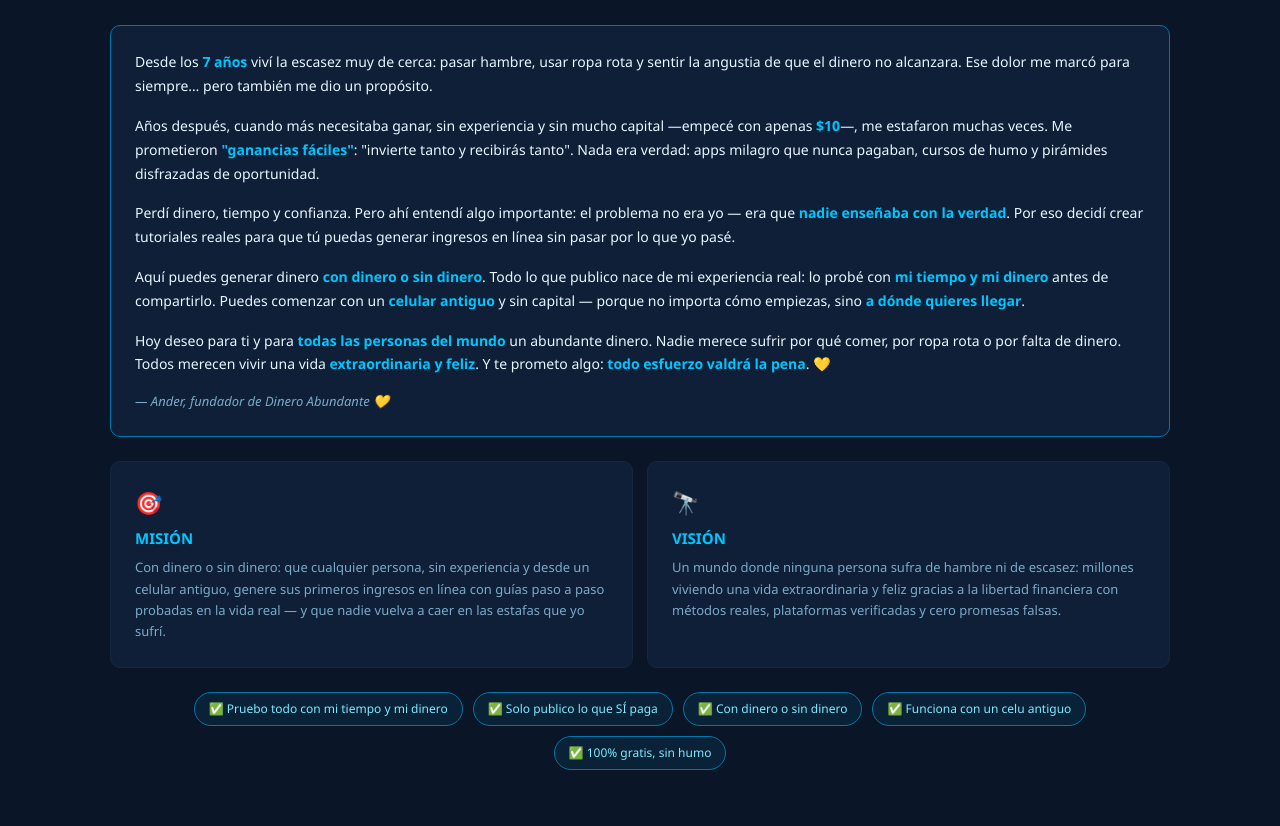
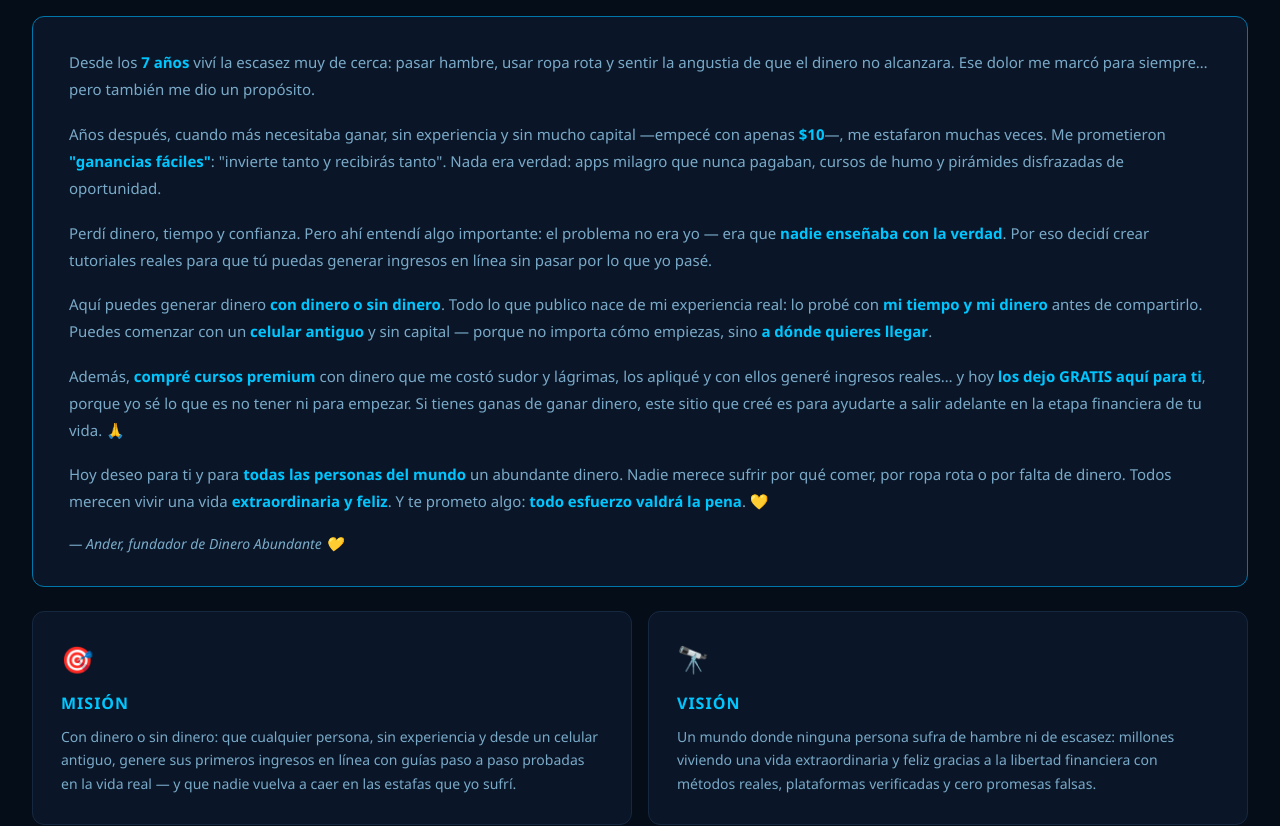
Before and after one commit to bladimirander99-beep/mi-web1, a Next.js app: page / in a window 1280 px wide. Shown: the part 1168-1994 px from the top of the page. Built offline with nearby package versions, Linux system fonts and the light colour scheme.

Commit message:
Historia cursos premium + boton Terabox verde neon

```diff
--- a/app/components/CursoRedes.tsx
+++ b/app/components/CursoRedes.tsx
@@ -19,7 +19,6 @@ export function CursoRedes() {
           De cero seguidores a ingresos reales. Elige tu plataforma, sigue la instrucción y mira el video.
         </p>
 
-        {/* PLATAFORMAS: nombre + ganancia + instrucción + video o curso Terabox */}
         <div>
           <span style={{ fontSize: 11, letterSpacing: "1.5px", color: "var(--gold-dark)", marginBottom: "0.75rem", display: "block" }}>
             PLATAFORMAS Y SU POTENCIAL — ELIGE LA TUYA Y MIRA EL VIDEO
@@ -35,7 +34,6 @@ export function CursoRedes() {
                   💡 {PLAT_TIPS[p.name]}
                 </p>
 
-                {/* Botón de video: SOLO si NO tiene curso Terabox */}
                 {!TERABOX_CURSOS[p.name] && (
                   <a
                     href={videoLink(p.name)}
@@ -48,16 +46,15 @@ export function CursoRedes() {
                   </a>
                 )}
 
-                {/* Botón Terabox: SOLO en TikTok, YouTube y Facebook */}
                 {TERABOX_CURSOS[p.name] && (
                   <a
                     href={TERABOX_CURSOS[p.name]}
                     target="_blank"
                     rel="noopener noreferrer"
                     onClick={() => trackEvent("curso_terabox", { event_category: "curso", event_label: p.name })}
-                    style={{ textAlign: "center", fontSize: 12, fontWeight: 700, color: "var(--dark)", background: "var(--green)", borderRadius: 8, padding: "10px 12px", textDecoration: "none", boxShadow: "0 4px 14px rgba(34,197,94,0.25)" }}
+                    style={{ textAlign: "center", fontSize: 12, fontWeight: 800, color: "#052e16", background: "linear-gradient(90deg, #00e676, #69f0ae)", borderRadius: 8, padding: "10px 12px", textDecoration: "none", boxShadow: "0 4px 18px rgba(0,230,118,0.45)" }}
                   >
-                    📂 CURSO GRATIS en Terabox — yo lo pagué por ti 💛
+                    📂 CURSO GRATIS en Terabox — yo lo pagué por ti 💚
                   </a>
                 )}
               </div>
--- a/app/components/MisionVision.tsx
+++ b/app/components/MisionVision.tsx
@@ -1,66 +1,77 @@
+const COMPROMISOS = [
+  "✅ Pruebo todo con mi tiempo y mi dinero",
+  "✅ Solo publico lo que SÍ paga",
+  "✅ Con dinero o sin dinero",
+  "✅ Funciona con un celu antiguo",
+  "✅ 100% gratis, sin humo",
+];
+
 export function MisionVision() {
   return (
-    <section
-      id="historia"
-      aria-labelledby="historia-title"
-      style={{ padding: "4rem 2rem", background: "var(--dark2)", borderTop: "0.5px solid var(--dark4)", borderBottom: "0.5px solid var(--dark4)" }}
-    >
-      <div style={{ maxWidth: 1060, margin: "0 auto" }}>
+    <section style={{ padding: "3.5rem 2rem" }}>
+      <div style={{ maxWidth: 1400, margin: "0 auto" }}>
         <span style={{ fontSize: 11, letterSpacing: 2, color: "var(--gold)", display: "block", marginBottom: "0.4rem" }}>
           NUESTRA HISTORIA
         </span>
-        <h2 id="historia-title" style={{ fontSize: 26, fontWeight: 600, marginBottom: "1.5rem" }}>
+        <h2 style={{ fontSize: 26, fontWeight: 600, marginBottom: "1.5rem" }}>
           Por qué existe Dinero Abundante
         </h2>
 
-        {/* Historia personal */}
-        <div style={{ background: "var(--dark3)", border: "1px solid var(--gold-dark)", borderRadius: 10, padding: "1.5rem", marginBottom: "1.5rem" }}>
-          <p style={{ margin: "0 0 1rem", fontSize: 14, lineHeight: 1.7, color: "var(--text)" }}>
+        {/* Historia */}
+        <div style={{ background: "var(--dark2)", border: "0.5px solid var(--gold-dark)", borderRadius: 12, padding: "2rem 2.25rem", marginBottom: "1.5rem" }}>
+          <p style={{ marginBottom: "1.1rem", lineHeight: 1.8, fontSize: 15, color: "var(--text-muted)" }}>
             Desde los <strong style={{ color: "var(--gold)" }}>7 años</strong> viví la escasez muy de cerca: pasar hambre, usar ropa rota y sentir la angustia de que el dinero no alcanzara. Ese dolor me marcó para siempre… pero también me dio un propósito.
           </p>
-          <p style={{ margin: "0 0 1rem", fontSize: 14, lineHeight: 1.7, color: "var(--text)" }}>
+          <p style={{ marginBottom: "1.1rem", lineHeight: 1.8, fontSize: 15, color: "var(--text-muted)" }}>
             Años después, cuando más necesitaba ganar, sin experiencia y sin mucho capital —empecé con apenas <strong style={{ color: "var(--gold)" }}>$10</strong>—, me estafaron muchas veces. Me prometieron <strong style={{ color: "var(--gold)" }}>"ganancias fáciles"</strong>: "invierte tanto y recibirás tanto". Nada era verdad: apps milagro que nunca pagaban, cursos de humo y pirámides disfrazadas de oportunidad.
           </p>
-          <p style={{ margin: "0 0 1rem", fontSize: 14, lineHeight: 1.7, color: "var(--text)" }}>
+          <p style={{ marginBottom: "1.1rem", lineHeight: 1.8, fontSize: 15, color: "var(--text-muted)" }}>
             Perdí dinero, tiempo y confianza. Pero ahí entendí algo importante: el problema no era yo — era que <strong style={{ color: "var(--gold)" }}>nadie enseñaba con la verdad</strong>. Por eso decidí crear tutoriales reales para que tú puedas generar ingresos en línea sin pasar por lo que yo pasé.
           </p>
-          <p style={{ margin: "0 0 1rem", fontSize: 14, lineHeight: 1.7, color: "var(--text)" }}>
+          <p style={{ marginBottom: "1.1rem", lineHeight: 1.8, fontSize: 15, color: "var(--text-muted)" }}>
             Aquí puedes generar dinero <strong style={{ color: "var(--gold)" }}>con dinero o sin dinero</strong>. Todo lo que publico nace de mi experiencia real: lo probé con <strong style={{ color: "var(--gold)" }}>mi tiempo y mi dinero</strong> antes de compartirlo. Puedes comenzar con un <strong style={{ color: "var(--gold)" }}>celular antiguo</strong> y sin capital — porque no importa cómo empiezas, sino <strong style={{ color: "var(--gold)" }}>a dónde quieres llegar</strong>.
           </p>
-          <p style={{ margin: "0 0 1rem", fontSize: 14, lineHeight: 1.7, color: "var(--text)" }}>
+          <p style={{ marginBottom: "1.1rem", lineHeight: 1.8, fontSize: 15, color: "var(--text-muted)" }}>
+            Además, <strong style={{ color: "var(--gold)" }}>compré cursos premium</strong> con dinero que me costó sudor y lágrimas, los apliqué y con ellos generé ingresos reales… y hoy <strong style={{ color: "var(--gold)" }}>los dejo GRATIS aquí para ti</strong>, porque yo sé lo que es no tener ni para empezar. Si tienes ganas de ganar dinero, este sitio que creé es para ayudarte a salir adelante en la etapa financiera de tu vida. 🙏
+          </p>
+          <p style={{ marginBottom: "1.1rem", lineHeight: 1.8, fontSize: 15, color: "var(--text-muted)" }}>
             Hoy deseo para ti y para <strong style={{ color: "var(--gold)" }}>todas las personas del mundo</strong> un abundante dinero. Nadie merece sufrir por qué comer, por ropa rota o por falta de dinero. Todos merecen vivir una vida <strong style={{ color: "var(--gold)" }}>extraordinaria y feliz</strong>. Y te prometo algo: <strong style={{ color: "var(--gold)" }}>todo esfuerzo valdrá la pena</strong>. 💛
           </p>
-          <p style={{ margin: 0, fontSize: 13, color: "var(--text-muted)", fontStyle: "italic" }}>
+          <p style={{ margin: 0, fontSize: 14, fontStyle: "italic", color: "var(--text-muted)" }}>
             — Ander, fundador de Dinero Abundante 💛
           </p>
         </div>
 
         {/* Misión y Visión */}
-        <div style={{ display: "grid", gridTemplateColumns: "repeat(auto-fit, minmax(min(100%, 300px), 1fr))", gap: 14 }}>
-          <div style={{ background: "var(--dark3)", border: "0.5px solid var(--dark4)", borderRadius: 10, padding: "1.5rem" }}>
-            <div style={{ fontSize: 22, marginBottom: 8 }} aria-hidden="true">🎯</div>
-            <h3 style={{ margin: "0 0 8px", fontSize: 15, fontWeight: 600, color: "var(--gold)" }}>MISIÓN</h3>
-            <p style={{ margin: 0, fontSize: 13, lineHeight: 1.65, color: "var(--text-muted)" }}>
+        <div style={{ display: "grid", gridTemplateColumns: "repeat(auto-fit, minmax(min(100%, 420px), 1fr))", gap: 16, marginBottom: "1.5rem" }}>
+          <div style={{ background: "var(--dark2)", border: "0.5px solid var(--dark4)", borderRadius: 12, padding: "1.75rem" }}>
+            <div style={{ fontSize: 26, marginBottom: "0.75rem" }}>🎯</div>
+            <h3 style={{ fontSize: 16, fontWeight: 700, color: "var(--gold)", letterSpacing: 1, marginBottom: "0.6rem" }}>MISIÓN</h3>
+            <p style={{ margin: 0, fontSize: 14, lineHeight: 1.7, color: "var(--text-muted)" }}>
               Con dinero o sin dinero: que cualquier persona, sin experiencia y desde un celular antiguo, genere sus primeros ingresos en línea con guías paso a paso probadas en la vida real — y que nadie vuelva a caer en las estafas que yo sufrí.
             </p>
           </div>
-          <div style={{ background: "var(--dark3)", border: "0.5px solid var(--dark4)", borderRadius: 10, padding: "1.5rem" }}>
-            <div style={{ fontSize: 22, marginBottom: 8 }} aria-hidden="true">🔭</div>
-            <h3 style={{ margin: "0 0 8px", fontSize: 15, fontWeight: 600, color: "var(--gold)" }}>VISIÓN</h3>
-            <p style={{ margin: 0, fontSize: 13, lineHeight: 1.65, color: "var(--text-muted)" }}>
+          <div style={{ background: "var(--dark2)", border: "0.5px solid var(--dark4)", borderRadius: 12, padding: "1.75rem" }}>
+            <div style={{ fontSize: 26, marginBottom: "0.75rem" }}>🔭</div>
+            <h3 style={{ fontSize: 16, fontWeight: 700, color: "var(--gold)", letterSpacing: 1, marginBottom: "0.6rem" }}>VISIÓN</h3>
+            <p style={{ margin: 0, fontSize: 14, lineHeight: 1.7, color: "var(--text-muted)" }}>
               Un mundo donde ninguna persona sufra de hambre ni de escasez: millones viviendo una vida extraordinaria y feliz gracias a la libertad financiera con métodos reales, plataformas verificadas y cero promesas falsas.
             </p>
           </div>
         </div>
 
         {/* Compromisos */}
-        <div style={{ marginTop: "1.5rem", display: "flex", flexWrap: "wrap", gap: 10, justifyContent: "center" }}>
-          {["✅ Pruebo todo con mi tiempo y mi dinero", "✅ Solo publico lo que SÍ paga", "✅ Con dinero o sin dinero", "✅ Funciona con un celu antiguo", "✅ 100% gratis, sin humo"].map((c) => (
-            <span key={c} style={{ fontSize: 12, color: "var(--gold-light)", background: "rgba(0,198,255,0.07)", border: "0.5px solid var(--gold-dark)", borderRadius: 20, padding: "7px 14px" }}>
+        <div style={{ display: "flex", flexWrap: "wrap", gap: 10, justifyContent: "center" }}>
+          {COMPROMISOS.map((c) => (
+            <span key={c} style={{ fontSize: 12, fontWeight: 600, color: "var(--text)", background: "var(--dark2)", border: "0.5px solid var(--gold-dark)", borderRadius: 999, padding: "8px 14px" }}>
               {c}
             </span>
           ))}
         </div>
+
+        <p style={{ margin: "1.75rem 0 0", textAlign: "center", fontSize: 15, fontWeight: 700, color: "var(--gold)", letterSpacing: 1 }}>
+          🙏 DIOS ESTÁ CONTIGO EN TODO MOMENTO
+        </p>
       </div>
     </section>
   );
```
